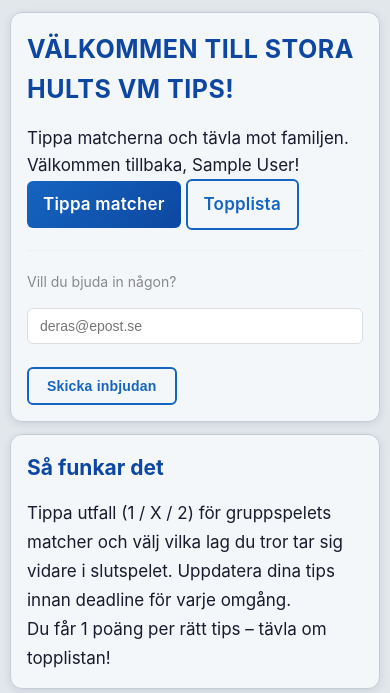
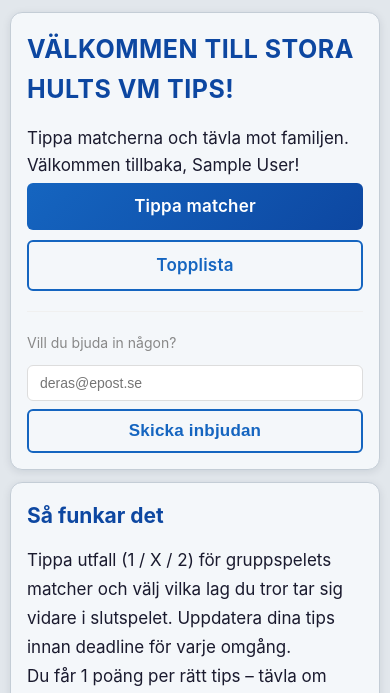
Before and after one commit to JCA374/vm-tips, a Flask app: page / in a window 390 px wide. Shown: the part 97-790 px from the top of the page. Run offline with Flask 3, Linux system fonts and the light colour scheme; the visitor is signed in with stand-in values (Sample User, id 1).

Commit message:
fix: mobile-friendly homepage and leaderboard empty state
Buttons and invite form stack vertically on mobile. Leaderboard returns
empty list when no one has points yet (avoids showing stale zeros).

Co-Authored-By: Claude Opus 4.6 <noreply@anthropic.com>

```diff
--- a/frontend/templates/index.html
+++ b/frontend/templates/index.html
@@ -1,6 +1,57 @@
 {% extends "base.html" %}
 
 {% block title %}{{ t.app_name }}{% endblock %}
+
+{% block extra_css %}
+<style>
+    .home-actions {
+        display: flex;
+        gap: 10px;
+        flex-wrap: wrap;
+        margin-top: 4px;
+    }
+    .invite-section {
+        margin-top: 20px;
+        padding-top: 20px;
+        border-top: 1px solid #f0f0f0;
+    }
+    .invite-hint {
+        font-size: 14px;
+        color: #888;
+        margin-bottom: 10px;
+    }
+    .invite-form {
+        display: flex;
+        gap: 8px;
+        flex-wrap: wrap;
+    }
+    .invite-input {
+        flex: 1;
+        min-width: 0;
+        padding: 9px 12px !important;
+        border: 1.5px solid #ddd !important;
+        border-radius: 6px;
+        font-size: 14px !important;
+        margin: 0 !important;
+    }
+    @media (max-width: 640px) {
+        .home-actions {
+            flex-direction: column;
+        }
+        .home-actions .btn {
+            text-align: center;
+            width: 100%;
+        }
+        .invite-form {
+            flex-direction: column;
+        }
+        .invite-form .btn {
+            width: 100%;
+            text-align: center;
+        }
+    }
+</style>
+{% endblock %}
 
 {% block content %}
 <div class="card">
@@ -9,18 +60,17 @@
 
     {% if session.get('user_id') %}
         <p>{{ t.home_welcome_back }}, {{ session.get('user_name') or session.get('user_email') }}!</p>
-        <p>
+        <div class="home-actions">
             <a href="/predict" class="btn">{{ t.home_btn_predict }}</a>
             <a href="/leaderboard" class="btn btn-secondary">{{ t.home_btn_leaderboard }}</a>
-        </p>
+        </div>
 
-        <div style="margin-top:20px; padding-top:20px; border-top:1px solid #f0f0f0;">
-            <p style="font-size:14px; color:#888; margin-bottom:10px;">{{ t.home_invite_hint }}</p>
-            <form method="POST" action="/invite" style="display:flex; gap:8px; flex-wrap:wrap;">
+        <div class="invite-section">
+            <p class="invite-hint">{{ t.home_invite_hint }}</p>
+            <form method="POST" action="/invite" class="invite-form">
                 <input type="email" name="email" placeholder="{{ t.home_invite_placeholder }}" required
-                       style="flex:1; min-width:200px; padding:9px 12px; border:1.5px solid #ddd;
-                              border-radius:6px; font-size:14px;">
-                <button type="submit" class="btn btn-secondary" style="padding:9px 18px; font-size:14px;">
+                       class="invite-input">
+                <button type="submit" class="btn btn-secondary btn-sm">
                     {{ t.home_invite_btn }}
                 </button>
             </form>
```
Also changed, not shown: backend/prediction/service.py (+6 -1 lines).
